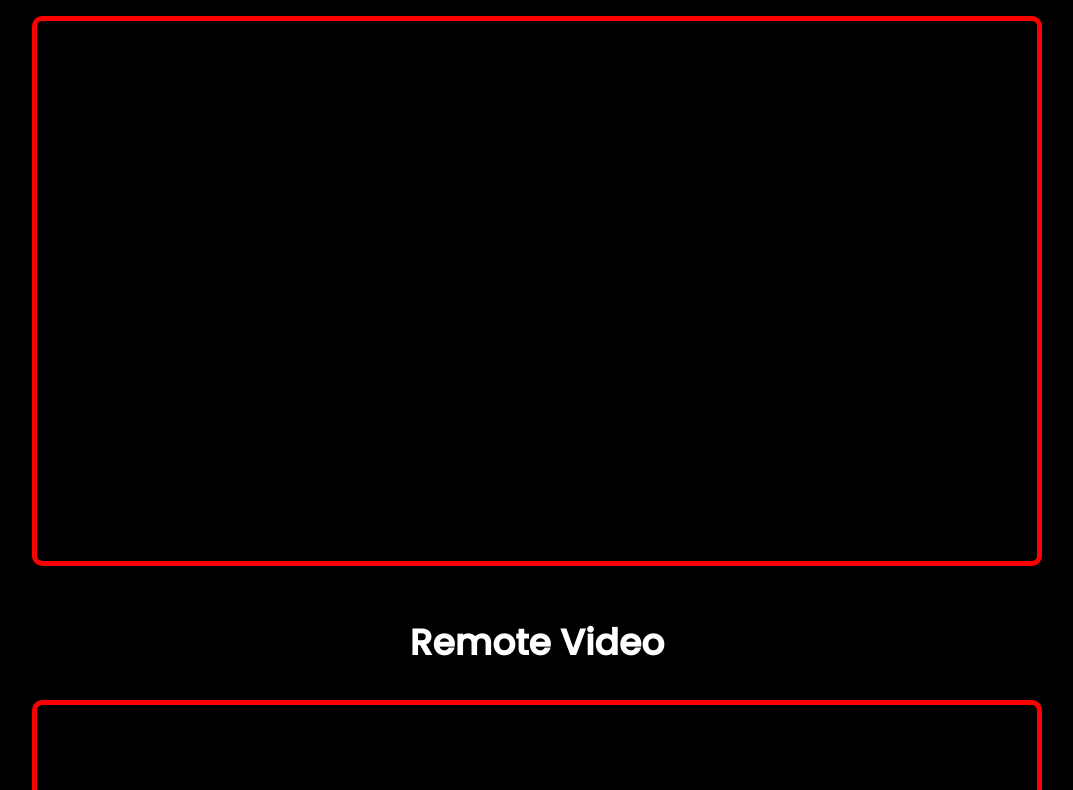
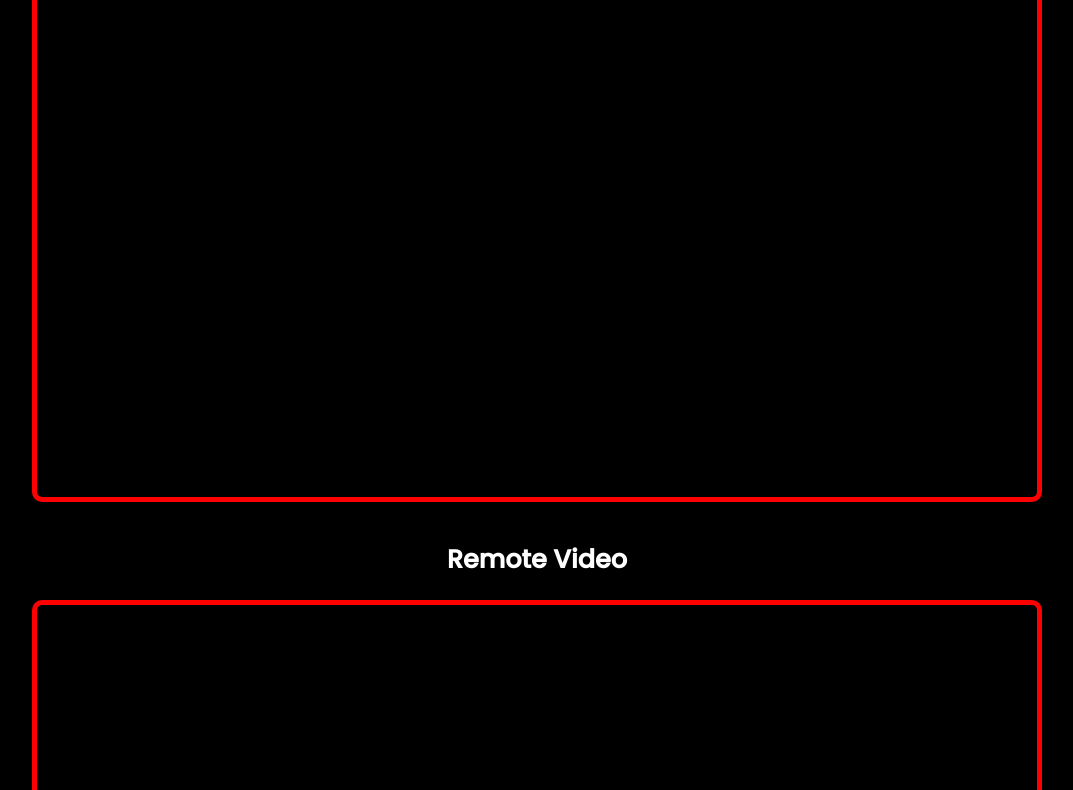
Before and after one commit to 0xIftekhar443/Webrtc-example, a plain HTML site: page index.html in a window 1280 px wide. Shown: the part 205-995 px from the top of the page, without its empty margins (103-1176 px from the left). Drawn offline with Linux system fonts and the light colour scheme.

Commit message:
second commit nigga

```diff
--- a/index.html
+++ b/index.html
@@ -24,7 +24,7 @@
     font-family: "Poppins", sans-serif;
     font-weight: 500;
     font-style: normal;
-    font-size: 24px;
+    font-size: 17px;
     }
 
     #startButton {
```
